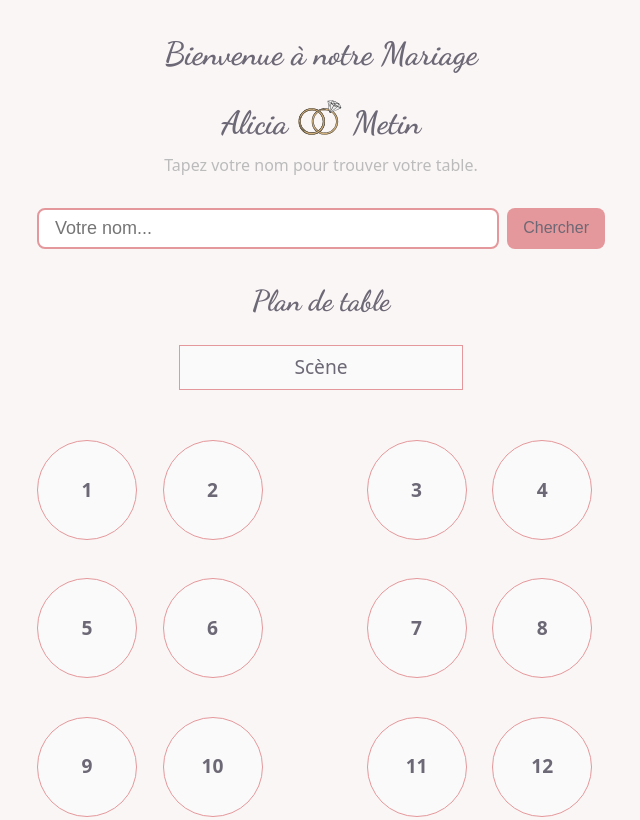
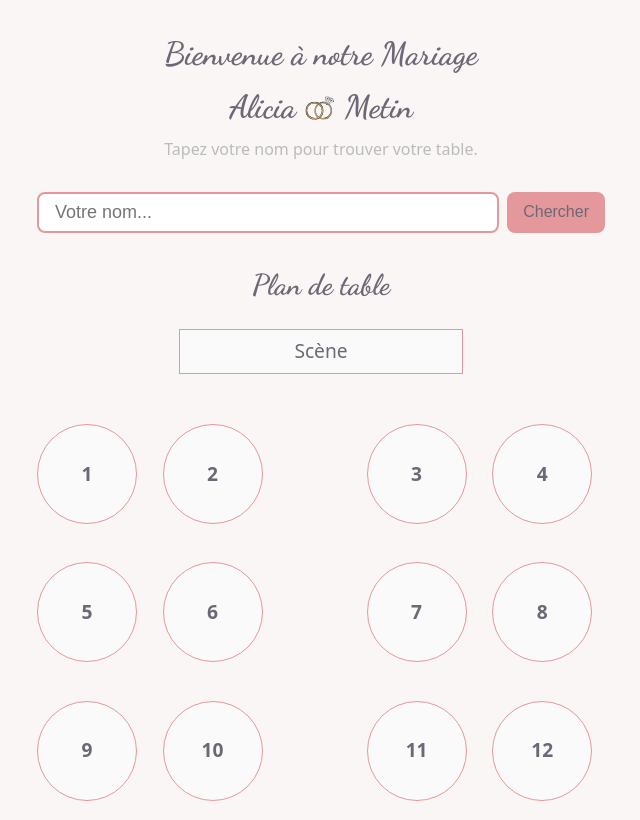
Before and after one commit to yildirim-metin/FindYourSeat, a website with bundled scripts: page index.html in a window 1280 px wide. Shown: the top 820 px of the page, without its empty margins (319-959 px from the left). Built offline with nearby package versions, Linux system fonts and the light colour scheme.

Commit message:
use adaptive size for wedding rings

```diff
--- a/style.css
+++ b/style.css
@@ -210,8 +210,8 @@ body {
 }
 
 .wedding-rings {
-  width: 48px;
-  height: 48px;
+  width: 2rem;
+  height: 2rem;
   position: relative;
-  bottom: -10px;
+  bottom: -0.5rem;
 }
```
